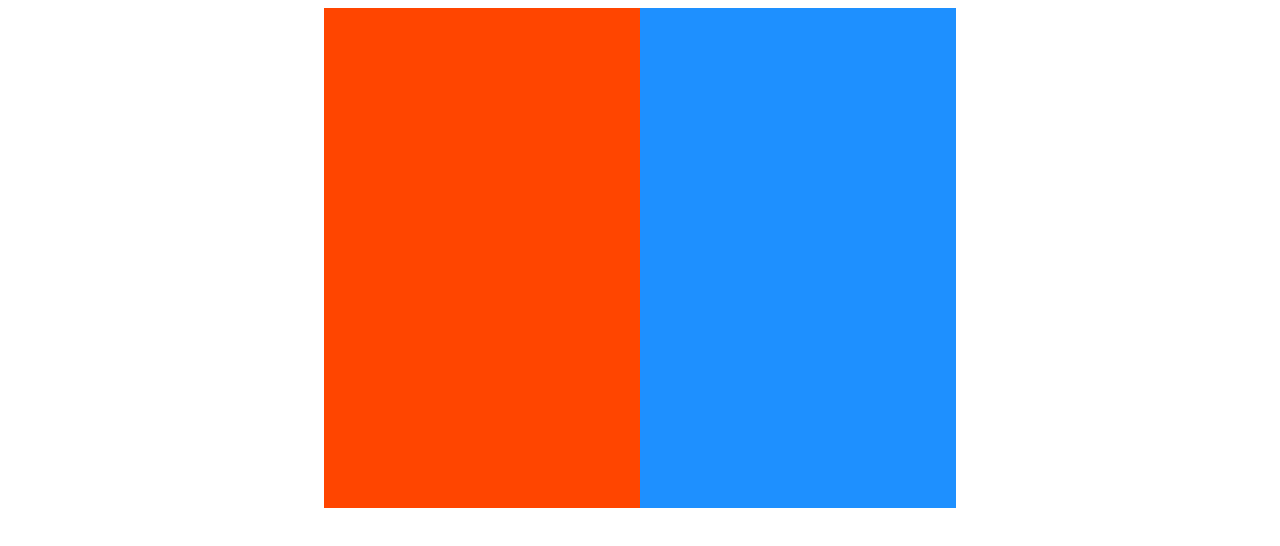
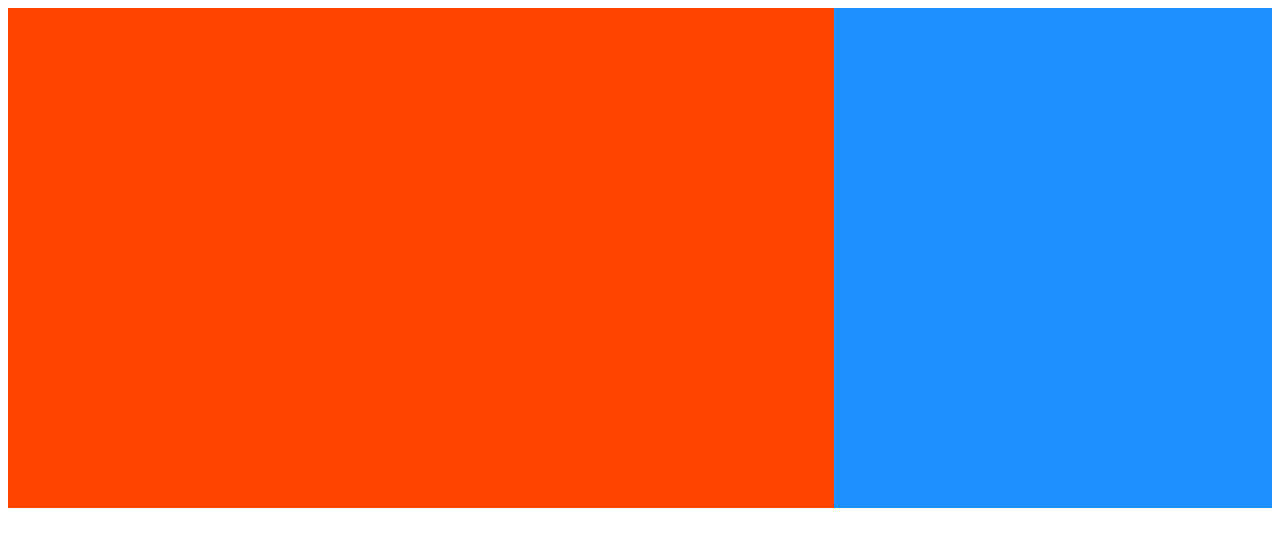
Before and after one commit to dktmaa/100DaysOfCode, a plain HTML site: page ResponsiveWebDesign/Grid/index.html in a window 1280 px wide. Drawn offline with Linux system fonts and the light colour scheme.

Commit message:
Day 02 practice with flex

```diff
--- a/ResponsiveWebDesign/Grid/index.html
+++ b/ResponsiveWebDesign/Grid/index.html
@@ -9,19 +9,23 @@
           height: 500px;
           display: flex;
           flex-direction: row-reverse;
-          justify-content: center;
+          justify-content: space-between;
         }
 
         #box-1 {
           background-color: dodgerblue;
-          width: 25%;
+          flex: 1 1 150px;
           height: 100%;
+          order: 1;
+          align-self: center;
         }
 
         #box-2 {
           background-color: orangered;
-          width: 25%;
+          flex: 2 2 250px;
           height: 100%;
+          order: 2;
+          align-self: flex-end;
         }
     </style>
 </head>
```
Also changed, not shown: ResponsiveWebDesign/Grid/tweet.html (+1 -1 lines).
